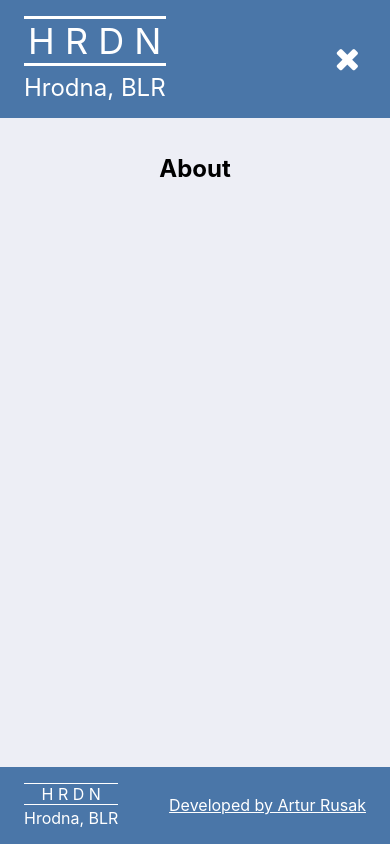
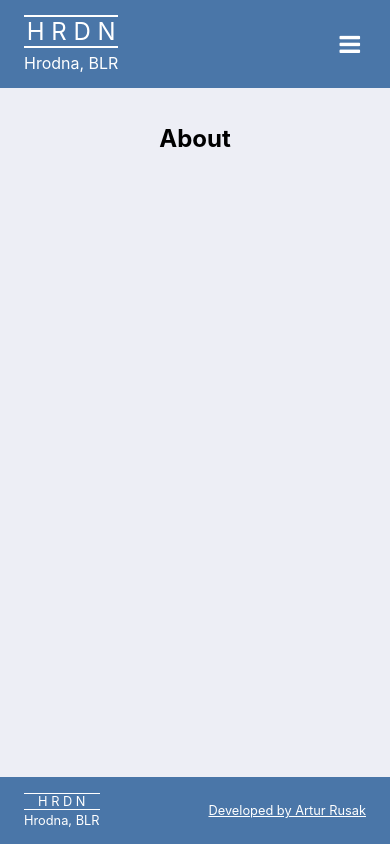
Before and after one commit to ArturRusak/touristgrodno, a React (Create React App) app: page /#/about in a window 390 px wide. Built offline with nearby package versions, Linux system fonts and the light colour scheme.

Commit message:
refactoring of navigation, add responsive nav

```diff
--- a/src/components/Footer/footer.css
+++ b/src/components/Footer/footer.css
@@ -41,3 +41,9 @@ footer {
     border-bottom: 0.1em solid var(--color-logo);
     margin-bottom: 0.2em;
 }
+
+@media screen and (max-width: 467px) {
+    .footer-logo, .footer-description {
+        font-size: 0.8em;
+    }
+}
--- a/src/components/Header/header.css
+++ b/src/components/Header/header.css
@@ -33,3 +33,16 @@ header {
     border-bottom: 0.1em solid var(--color-logo);
     margin-bottom: 0.2em;
 }
+
+@media screen and (max-width: 767px) {
+    header {
+        z-index: 9;
+        position: sticky;
+        top: 0;
+        height: 5.5em;
+    }
+
+    .header-logo, .header-description {
+        font-size: 1em;
+    }
+}
--- a/src/components/Navigation/Navigation.js
+++ b/src/components/Navigation/Navigation.js
@@ -36,11 +36,12 @@ function Navigation() {
         onClick={toggleClass}
       >
         {isVisibleClass ?
-            <i className="fa fa-bars fa-2x" aria-hidden="true"></i> :
-            <i className="fa fa-times fa-2x" aria-hidden="true"></i>}
+          <i className="fa fa-times fa-2x" aria-hidden="true"></i> :
+          <i className="fa fa-bars fa-2x" aria-hidden="true"></i>
+        }
       </button>
     </div>
-  );
+  )
 }
 
 export default Navigation;
--- a/src/components/Navigation/navigation.css
+++ b/src/components/Navigation/navigation.css
@@ -37,16 +37,21 @@ nav ul li a {
     nav ul {
         z-index: 9;
         position: fixed;
-        top: 0;
+        top: 5.5em;
         flex-direction: column;
         justify-content: flex-start;
         width: 50%;
         min-width: 320px;
-        height: 100%;
+        height: calc(100% - 5.5em);
         padding: 1em;
+        overflow-y: auto;
         color: var(--color-text);
         background: var(--nav-bg-color-mobile);
         transition: 0.5s;
+    }
+
+    nav ul li a {
+        padding: 0.7em 0;
     }
 
     .visible ul {
@@ -61,4 +66,8 @@ nav ul li a {
         width: 100%;
         border-bottom: 0.05em solid var(--main-bg-color);
     }
+
+    .nav-button .fa {
+        font-size: 1.5em;
+    }
 }
```
Also changed, not shown: 1 other file (tests, documents, lock files or other folders).
